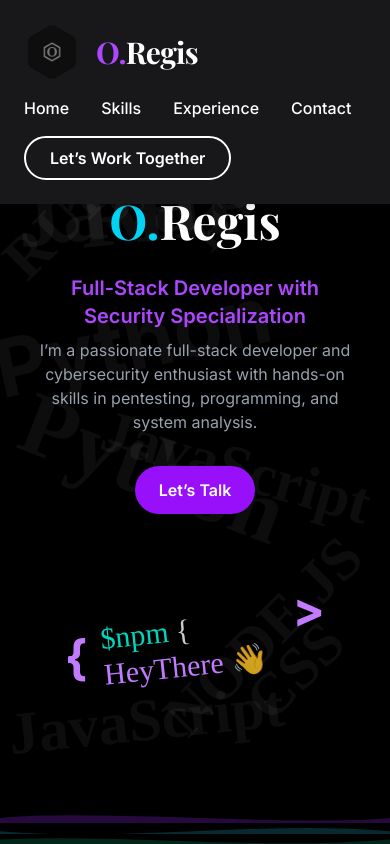
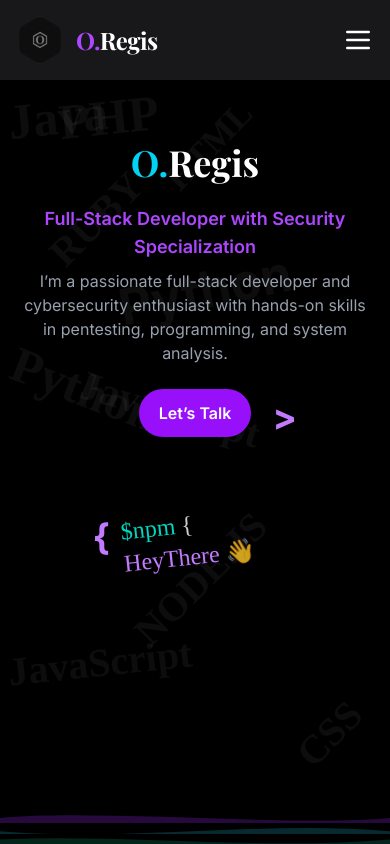
Before and after one commit to Olavo15/OlavoRPortfolio, a Next.js app: page / in a window 390 px wide. Shown: the top 844 px of the page. Built offline with nearby package versions, Linux system fonts and the light colour scheme; grey boxes are pictures that could not be loaded; a web font is replaced by a local one.

Commit message:
FEAT: Finalizando

```diff
--- /dev/null
+++ b/src/app/Footer.tsx
@@ -0,0 +1,66 @@
+import Image from 'next/image'
+
+export default function Footer() {
+  return (
+    <footer className="flex items-center justify-between px-6 py-4 bg-gray-900 text-white text-sm">
+      {/* Esquerda: ícones com links */}
+      <div className="flex items-center space-x-6">
+        {/* GitHub */}
+        <a
+          href="https://github.com/olavo15"
+          target="_blank"
+          rel="noopener noreferrer"
+          aria-label="GitHub"
+          className="hover:text-gray-400"
+        >
+          <Image
+            src="https://cdn-icons-png.flaticon.com/512/25/25231.png"
+            alt="GitHub"
+            width={24}
+            height={24}
+          />
+        </a>
+
+        {/* Email */}
+        <a
+          href="mailto:olavoregisdev@gmail.com"
+          aria-label="Email"
+          className="hover:text-gray-400"
+        >
+          <Image
+            src="https://cdn-icons-png.flaticon.com/512/732/732200.png"
+            alt="Email"
+            width={24}
+            height={24}
+          />
+        </a>
+
+        {/* LinkedIn */}
+        <a
+          href="https://www.linkedin.com/in/olavo-regis/"
+          target="_blank"
+          rel="noopener noreferrer"
+          aria-label="LinkedIn"
+          className="hover:text-gray-400"
+        >
+          <Image
+            src="https://cdn-icons-png.flaticon.com/512/174/174857.png"
+            alt="LinkedIn"
+            width={24}
+            height={24}
+          />
+        </a>
+      </div>
+
+      {/* Centro: Copyright */}
+      <div>
+        Copyright © 2025 Olavo Pereira Regis - Todos os direitos reservados
+      </div>
+
+      {/* Direita: logo */}
+      <div>
+        <Image src="/logo.png" alt="Logo" width={32} height={32} />
+      </div>
+    </footer>
+  )
+}
--- a/src/app/page.tsx
+++ b/src/app/page.tsx
@@ -1,47 +1,100 @@
-import { Playfair_Display, Inter } from 'next/font/google';
+"use client";
+import { useState } from "react";
+import { Playfair_Display, Inter } from "next/font/google";
 import Image from "next/image";
-import SkillsSection from './skills1';
-import Exp from './exp';
+import SkillsSection from "./skills1";
+import Exp from "./exp";
+import Footer from "./Footer";
 
 const playfair = Playfair_Display({
-  weight: '700',
-  subsets: ['latin'],
+  weight: "700",
+  subsets: ["latin"],
 });
 
 const inter = Inter({
-  subsets: ['latin'],
+  subsets: ["latin"],
 });
 
 export default function Home() {
+  const [menuOpen, setMenuOpen] = useState(false);
+
   return (
-    <main className={`${inter.className} bg-black text-white min-h-screen relative overflow-hidden`}>
+    <main
+      className={`${inter.className} bg-black text-white min-h-screen relative overflow-x-hidden`}
+    >
       {/* Header */}
-      <header className="fixed top-0 left-0 w-full flex flex-wrap justify-between items-center py-6 px-6 md:px-12 bg-zinc-900 shadow-md gap-y-4 z-50">
-        <div className="flex items-center gap-4">
+      <header className="fixed top-0 left-0 w-full flex flex-wrap justify-between items-center py-4 px-4 sm:px-6 md:px-12 bg-zinc-900 shadow-md gap-y-4 z-50">
+        <div className="flex items-center gap-3 sm:gap-4">
           <img
             src="./logo.png"
             alt="Logo"
-            className="w-14 h-14 object-cover shadow-md border border-white/5 rounded-full"
+            className="w-12 h-12 sm:w-14 sm:h-14 object-cover shadow-md border border-white/5 rounded-full"
             style={{
-              clipPath: 'polygon(50% 0%, 93% 25%, 93% 75%, 50% 100%, 7% 75%, 7% 25%)',
-              WebkitClipPath: 'polygon(50% 0%, 93% 25%, 93% 75%, 50% 100%, 7% 75%, 7% 25%)',
+              clipPath:
+                "polygon(50% 0%, 93% 25%, 93% 75%, 50% 100%, 7% 75%, 7% 25%)",
+              WebkitClipPath:
+                "polygon(50% 0%, 93% 25%, 93% 75%, 50% 100%, 7% 75%, 7% 25%)",
             }}
           />
-          <h1 className={`${playfair.className} text-3xl md:text-4xl tracking-tight`}>
+          <h1
+            className={`${playfair.className} text-2xl sm:text-3xl md:text-4xl tracking-tight`}
+          >
             <span className="text-purple-500">O.</span>Regis
           </h1>
         </div>
 
-        <nav className="text-base md:text-lg font-medium">
-          <ul className="flex flex-wrap gap-x-8 gap-y-2 justify-center md:justify-start">
+        {/* Botão hamburger para mobile */}
+        <button
+          className="sm:hidden text-white focus:outline-none"
+          aria-label="Toggle Menu"
+          onClick={() => setMenuOpen(!menuOpen)}
+        >
+          {/* Ícone hamburger simples */}
+          <svg
+            className="w-8 h-8"
+            fill="none"
+            stroke="currentColor"
+            strokeWidth="2"
+            viewBox="0 0 24 24"
+            xmlns="http://www.w3.org/2000/svg"
+          >
+            {menuOpen ? (
+              <path
+                strokeLinecap="round"
+                strokeLinejoin="round"
+                d="M6 18L18 6M6 6l12 12"
+              />
+            ) : (
+              <path
+                strokeLinecap="round"
+                strokeLinejoin="round"
+                d="M4 6h16M4 12h16M4 18h16"
+              />
+            )}
+          </svg>
+        </button>
+
+        {/* Menu */}
+        <nav
+          className={`
+            w-full sm:w-auto
+            ${menuOpen ? "block" : "hidden"}
+            sm:flex
+            text-sm sm:text-base md:text-lg font-medium
+          `}
+        >
+          <ul className="flex flex-col sm:flex-row justify-center sm:justify-start gap-x-6 gap-y-2">
             {[
-              { label: 'Home', href: '#home' },
-              { label: 'Skills', href: '#Skills' },
-              { label: 'Experience', href: '#experience' },
-              { label: 'Contact', href: '#contact' },
+              { label: "Home", href: "#home" },
+              { label: "Skills", href: "#Skills" },
+              { label: "Experience", href: "#experience" },
             ].map((item, i) => (
               <li className="relative group" key={i}>
-                <a href={item.href} className="hover:text-purple-400 transition">
+                <a
+                  href={item.href}
+                  className="hover:text-purple-400 transition"
+                  onClick={() => setMenuOpen(false)}
+                >
                   {item.label}
                 </a>
                 <span className="absolute left-0 -bottom-1 w-0 h-0.5 bg-purple-400 transition-all duration-300 group-hover:w-full"></span>
@@ -50,49 +103,90 @@ export default function Home() {
           </ul>
         </nav>
 
-        <div className="flex">
-          <button className="bg-transparent text-white border-2 border-white px-6 py-2 rounded-full font-semibold hover:bg-white hover:text-zinc-900 hover:shadow-lg transition-all duration-300">
+        {/* Botão Let’s Work Together */}
+        <div
+          className={`flex w-full sm:w-auto justify-center sm:justify-start mt-4 sm:mt-0 ${
+            menuOpen ? "block" : "hidden"
+          } sm:block`}
+        >
+          <a
+            href="mailto:olavoregisdev@gmail.com"
+            className="bg-transparent text-white border-2 border-white px-4 py-2 sm:px-6 sm:py-2 rounded-full font-semibold hover:bg-white hover:text-zinc-900 hover:shadow-lg transition-all duration-300 inline-block text-center"
+          >
             Let’s Work Together
-          </button>
+          </a>
         </div>
       </header>
 
       {/* Hero Section */}
-<section id="home" className="relative pt-[190px] min-h-screen py-24 px-7 md:px-10 overflow-hidden bg-black text-white">
+      <section
+        id="home"
+        className="relative pt-[140px] sm:pt-[160px] md:pt-[190px] min-h-screen py-20 px-4 sm:px-7 md:px-10 overflow-hidden bg-black text-white"
+      >
         {/* Floating words */}
         <div className="absolute inset-0 z-0 pointer-events-none select-none">
-          <span className="absolute text-[90px] text-white/5 overflow-x-auto font-bold transform -rotate-6 left-4 top-35 font-fonte animate-fade-in">Java</span>
-          <span className="absolute text-[60px] text-white/5 overflow-x-auto font-bold left-[2%] top-[80%] transform -rotate-6 font-fonte animate-fade-in">JavaScript</span>
-          <span className="absolute text-[90px] text-white/5 overflow-x-auto font-bold left-[20%] right-[30%] -rotate-6 top-35 font-fonte animate-fade-in">PHP</span>
-          <span className="absolute text-[90px] text-white/5 overflow-x-auto font-bold transform rotate-21 left-4 top-[25rem] font-fonte animate-fade-in">Python</span>
-          <span className="absolute text-[60px] text-white/5 overflow-x-auto font-bold left-[25%] top-[50%] transform rotate-16 font-fonte animate-fade-in">JavaScript</span>
-          <span className="absolute text-[80px] text-white/5 overflow-x-auto font-bold transform -rotate-12 right-[30%] top-1/3 font-fodao animate-fade-in">Python</span>
-          <span className="absolute text-[60px] text-white/5 overflow-x-auto font-bold transform -rotate-45 top-[10%] right-10 bottom-32 font-fonte animate-fade-in">RUBY</span>
-          <span className="absolute text-[60px] text-white/5 overflow-x-auto font-bold transform -rotate-45 right-10 bottom-32 font-fonte animate-fade-in">CSS</span>
-          <span className="absolute text-[50px] text-white/5 overflow-x-auto font-bold left-[45%] top-[150px] transform -rotate-46  font-fonte animate-fade-in">HTML</span>
-          <span className="absolute text-[60px] text-white/5 overflow-x-auto font-bold left-[35%] top-[70%] transform -rotate-45 font-fonte animate-fade-in">NODE.JS</span>
+          {/* Ajustar posições para mobile */}
+          <span className="absolute text-[50px] sm:text-[70px] md:text-[90px] text-white/5 font-bold transform -rotate-6 left-2 sm:left-4 top-20 sm:top-35 font-fonte animate-fade-in">
+            Java
+          </span>
+          <span className="absolute text-[40px] sm:text-[50px] md:text-[60px] text-white/5 font-bold left-[2%] top-[75%] sm:top-[80%] transform -rotate-6 font-fonte animate-fade-in">
+            JavaScript
+          </span>
+          <span className="absolute text-[50px] sm:text-[70px] md:text-[90px] text-white/5 font-bold left-[15%] sm:left-[20%] top-20 sm:top-35 -rotate-6 font-fonte animate-fade-in">
+            PHP
+          </span>
+          <span className="absolute text-[50px] sm:text-[70px] md:text-[90px] text-white/5 font-bold transform rotate-21 left-2 sm:left-4 top-[22rem] font-fonte animate-fade-in">
+            Python
+          </span>
+          <span className="absolute text-[40px] sm:text-[50px] md:text-[60px] text-white/5 font-bold left-[20%] sm:left-[25%] top-[45%] sm:top-[50%] transform rotate-16 font-fonte animate-fade-in">
+            JavaScript
+          </span>
+          <span className="absolute text-[50px] sm:text-[70px] md:text-[80px] text-white/5 font-bold transform -rotate-12 right-[25%] sm:right-[30%] top-[30%] sm:top-1/3 font-fodao animate-fade-in">
+            Python
+          </span>
+          <span className="absolute text-[40px] sm:text-[50px] md:text-[60px] text-white/5 font-bold transform -rotate-45 top-[12%] right-6 sm:right-10 bottom-20 sm:bottom-32 font-fonte animate-fade-in">
+            RUBY
+          </span>
+          <span className="absolute text-[40px] sm:text-[50px] md:text-[60px] text-white/5 font-bold transform -rotate-45 right-6 sm:right-10 bottom-20 sm:bottom-32 font-fonte animate-fade-in">
+            CSS
+          </span>
+          <span className="absolute text-[35px] sm:text-[45px] md:text-[50px] text-white/5 font-bold left-[40%] sm:left-[45%] top-[120px] sm:top-[150px] transform -rotate-46 font-fonte animate-fade-in">
+            HTML
+          </span>
+          <span className="absolute text-[40px] sm:text-[50px] md:text-[60px] text-white/5 font-bold left-[30%] sm:left-[35%] top-[65%] sm:top-[70%] transform -rotate-45 font-fonte animate-fade-in">
+            NODE.JS
+          </span>
         </div>
 
         {/* Conteúdo */}
-        <div className="max-w-6xl mx-auto flex flex-col lg:flex-row items-center gap-20 lg:gap-32 relative z-10">
+        <div className="max-w-6xl mx-auto flex flex-col lg:flex-row items-center gap-12 lg:gap-32 relative z-10 px-2 sm:px-0">
           {/* Texto principal */}
           <div className="flex-1 text-center lg:text-left">
-            <h2 className={`${playfair.className} text-5xl md:text-6xl font-bold mb-6 leading-tight`}>
+            <h2
+              className={`${playfair.className} text-4xl sm:text-5xl md:text-6xl font-bold mb-5 sm:mb-6 leading-tight`}
+            >
               <span className="text-cyan-400">O.</span>Regis
             </h2>
-            <p className="text-purple-500 text-xl font-semibold mb-2">
+            <p className="text-purple-500 text-lg sm:text-xl font-semibold mb-2">
               Full-Stack Developer with Security Specialization
             </p>
-            <p className="text-gray-400 max-w-md mx-auto lg:mx-0 mb-8">
-              I’m a passionate full-stack developer and cybersecurity enthusiast with hands-on skills in pentesting, programming, and system analysis.
+            <p className="text-gray-400 max-w-md mx-auto lg:mx-0 mb-6 sm:mb-8">
+              I’m a passionate full-stack developer and cybersecurity enthusiast
+              with hands-on skills in pentesting, programming, and system
+              analysis.
             </p>
-            <button className="bg-purple-600 hover:bg-purple-700 text-white px-6 py-3 rounded-full font-semibold transition duration-300">
+            <a
+              href="https://www.linkedin.com/in/olavo-regis/"
+              target="_blank"
+              rel="noopener noreferrer"
+              className="inline-block bg-purple-600 hover:bg-purple-700 text-white px-5 py-3 rounded-full font-semibold transition duration-300"
+            >
               Let’s Talk
-            </button>
+            </a>
           </div>
 
           {/* Imagem com efeitos */}
-          <div className="flex-1 relative w-[180px] h-[500px] mx-auto z-10 mt-10 lg:mt-0">
+          <div className="flex-1 relative w-[140px] sm:w-[160px] md:w-[180px] h-[400px] sm:h-[450px] md:h-[500px] mx-auto z-10 mt-8 lg:mt-0">
             {/* Camadas de cor para um efeito mais dark */}
             <div className="absolute inset-0 bg-[#04BFAD] opacity-40 rounded-xl transform rotate-6 -translate-y-3 -translate-x-3 z-0"></div>
             <div className="absolute inset-0 bg-[#013440] opacity-30 rounded-xl transform rotate-12 translate-y-2 translate-x-2 z-0"></div>
@@ -105,7 +199,7 @@ export default function Home() {
             {/* Imagem de perfil */}
             <div className="relative w-full h-full rounded-xl overflow-hidden">
               <Image
-                src="https://media.licdn.com/dms/image/v2/D4E03AQGwqEWYBi2tlg/profile-displayphoto-shrink_800_800/profile-displayphoto-shrink_800_800/0/1697739381460?e=1753920000&v=beta&t=iPvQUVlppRMc_WSxxH5cR1f52bMx0ndgfSfrWNUuh_U"
+                src="/perfil.png"
                 alt="Profile"
                 fill
                 className="rounded-xl shadow-xl object-cover object-top z-20"
@@ -113,32 +207,61 @@ export default function Home() {
             </div>
 
             {/* Elementos decorativos ao lado da foto */}
-            <span className="absolute -left-10 top-1/3 text-purple-400 text-5xl font-bold z-30">{'{'}</span>
-            <span className="absolute -right-10 bottom-1/4 text-purple-400 text-5xl font-bold z-30">{'>'}</span>
-            <span className="absolute -bottom-10 right-0 text-3xl text-white/80 z-30 transform -rotate-6 origin-bottom-right font-fonte">
-              <span className="text-teal-400">$npm</span> {'{'} <span className="text-purple-400">HeyThere</span> 👋
+            <span className="absolute -left-8 sm:-left-10 top-1/3 text-purple-400 text-4xl sm:text-5xl font-bold z-30">
+              {"{"}
+            </span>
+            <span className="absolute -right-8 sm:-right-10 bottom-20 sm:bottom-24 text-purple-400 text-4xl sm:text-5xl font-bold z-30">
+              {">"}
+            </span>
+            <span className="absolute -bottom-12 sm:-bottom-10 right-0 text-2xl sm:text-3xl text-white/80 z-30 transform -rotate-6 origin-bottom-right font-fonte">
+              <span className="text-teal-400">$npm</span> {"{"}{" "}
+              <span className="text-purple-400">HeyThere</span> 👋
             </span>
           </div>
         </div>
 
         {/* Ondas decorativas suaves */}
         <div className="absolute -bottom-[0.5px] left-0 w-full z-0">
-          <svg className="w-full h-[14px]" viewBox="0 0 1440 100" preserveAspectRatio="none">
-            <path fill="#7e22ce" fillOpacity="0.3" d="M0,64 C360,0 1080,128 1440,64 L1440,100 L0,100 Z" />
+          <svg
+            className="w-full h-[14px]"
+            viewBox="0 0 1440 100"
+            preserveAspectRatio="none"
+          >
+            <path
+              fill="#7e22ce"
+              fillOpacity="0.3"
+              d="M0,64 C360,0 1080,128 1440,64 L1440,100 L0,100 Z"
+            />
           </svg>
-          <svg className="w-full h-[14px] -mt-[3px]" viewBox="0 0 1440 100" preserveAspectRatio="none">
-            <path fill="#22d3ee" fillOpacity="0.2" d="M0,80 C480,160 960,0 1440,80 L1440,100 L0,100 Z" />
+          <svg
+            className="w-full h-[14px] -mt-[3px]"
+            viewBox="0 0 1440 100"
+            preserveAspectRatio="none"
+          >
+            <path
+              fill="#22d3ee"
+              fillOpacity="0.2"
+              d="M0,80 C480,160 960,0 1440,80 L1440,100 L0,100 Z"
+            />
           </svg>
-          <svg className="w-full h-[14px] -mt-[3px]" viewBox="0 0 1440 100" preserveAspectRatio="none">
-            <path fill="#10b981" fillOpacity="0.2" d="M0,60 C480,20 960,140 1440,60 L1440,100 L0,100 Z" />
+          <svg
+            className="w-full h-[14px] -mt-[3px]"
+            viewBox="0 0 1440 100"
+            preserveAspectRatio="none"
+          >
+            <path
+              fill="#10b981"
+              fillOpacity="0.2"
+              d="M0,60 C480,20 960,140 1440,60 L1440,100 L0,100 Z"
+            />
           </svg>
         </div>
       </section>
 
       {/* Skills Section COM NOVA SKIN */}
-     <SkillsSection/>
-     <Exp/>
-
+      <SkillsSection />
+      <Exp />
+      <Footer />
     </main>
   );
 }
```
Also changed, not shown: public/calculator.png (deleted), public/perfil.png (added).
